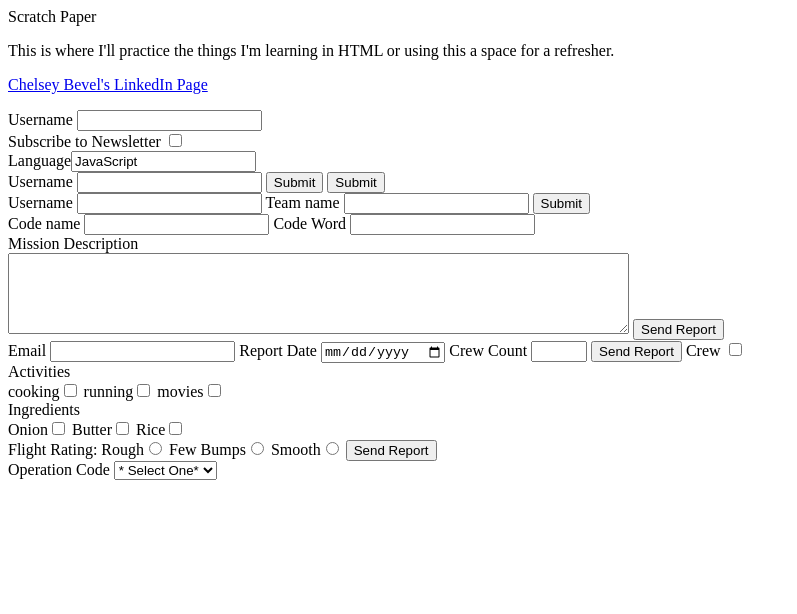
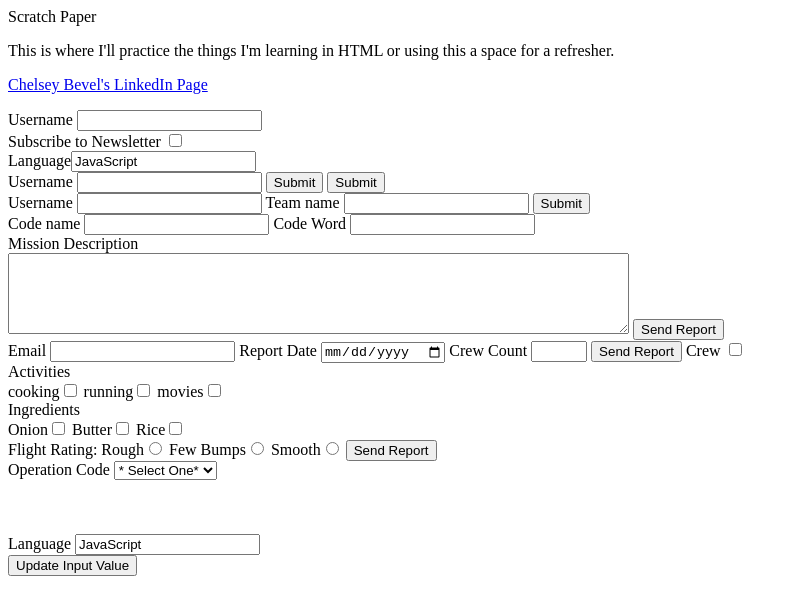
Before and after one commit to cbevel/LaunchCode, a plain HTML site: page scratchPaper.html in a window 1280 px wide. Shown: the whole page, without its empty margins (0-797 px from the left). Drawn offline with Linux system fonts and the light colour scheme.

Commit message:
adding js to forms

```diff
--- a/scratchPaper.html
+++ b/scratchPaper.html
@@ -119,6 +119,27 @@
     </div>
  </form>
 
+ <br>
+ <br>
+ <br>
+
+ <form>
+    <label>Language
+       <input type="text" name="language" id="language" value="JavaScript">
+    </label>
+ </form>
+ <button id="update">Update Input Value</button>
+ <script>
+    let button = document.getElementById("update");
+    // add event handler for when button clicked
+    button.addEventListener("click", function() {
+       let input = document.getElementById("language");
+       console.log(input.value);
+       // now update the value in the input
+       input.value = input.value + " rocks!";
+       console.log(input.value);
+    });
+ </script>
 
 
 
```
